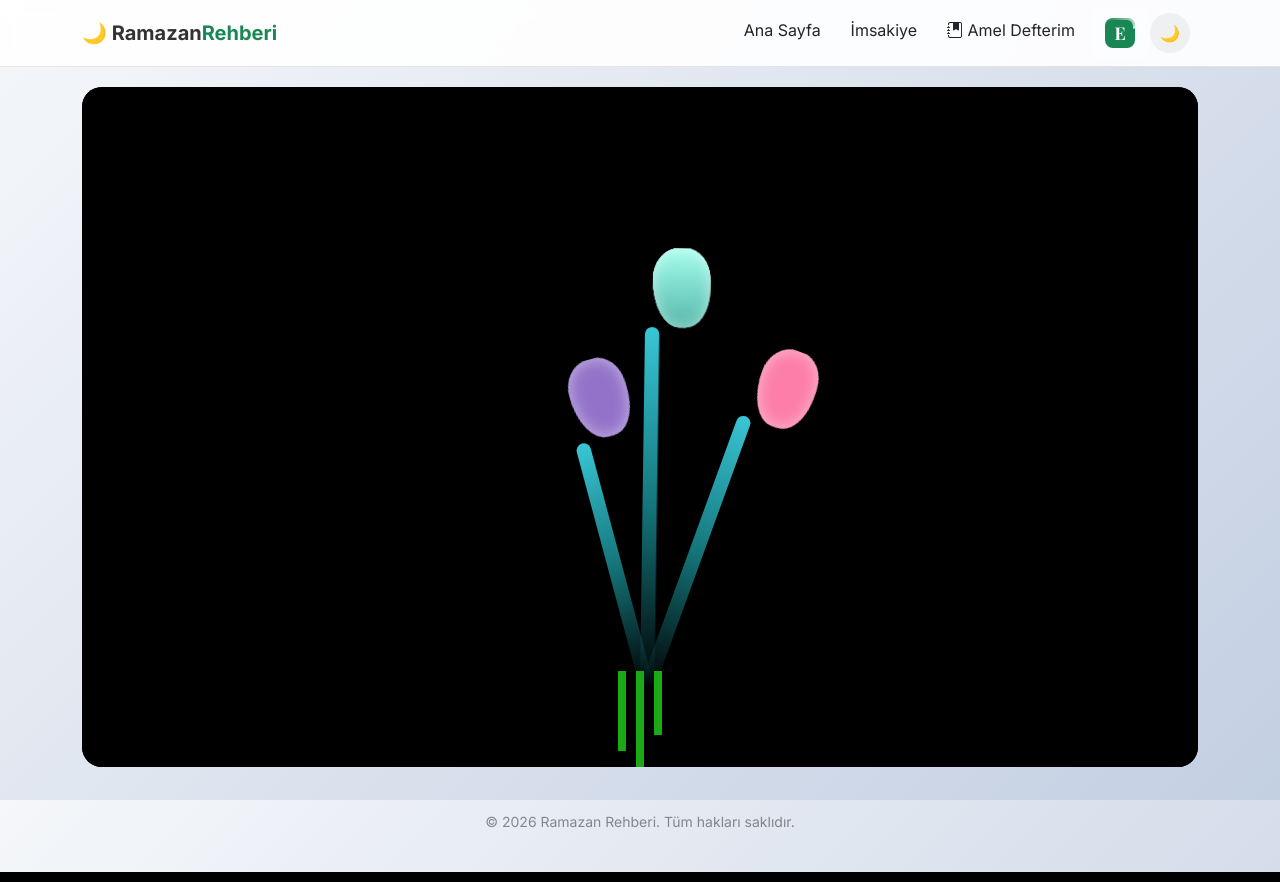
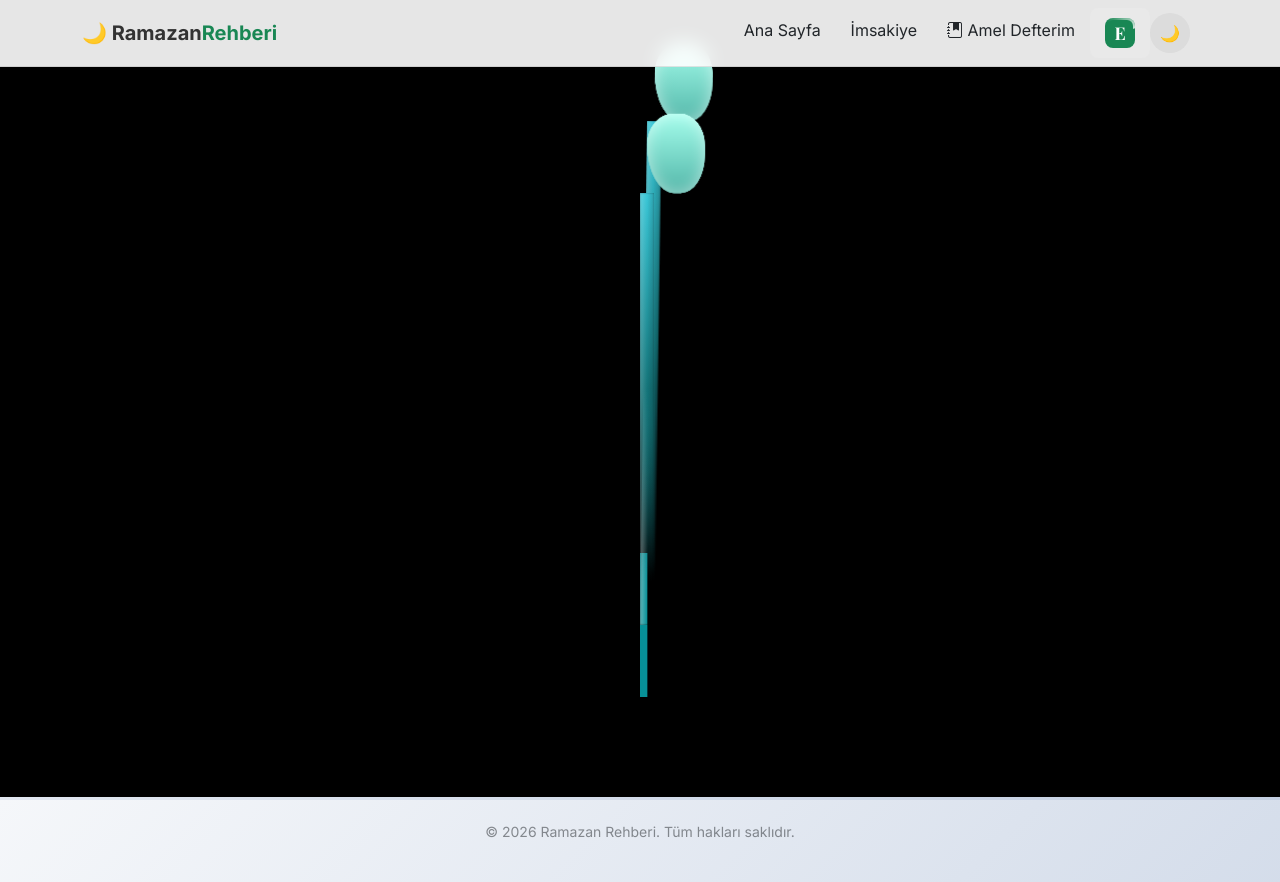
Before and after one commit to safaksizlar2025-a11y/Ramazan-Rehberi, a Django app: page /animasyon/ in a window 1280 px wide. Run offline with Django 5.2, Linux system fonts and the light colour scheme.

Commit message:
Fix flower animation structure

```diff
--- a/core/static/core/css/style.css
+++ b/core/static/core/css/style.css
@@ -836,6 +836,22 @@
 }
 
 .main-nav {
-    z-index: 9999 !important; /* Animasyonun üzerine çıkmasını sağlar */
+    z-index: 9999 !important;
     position: sticky !important;
+    top: 0;
 }
+
+.nav-e-link .e-sigil {
+    display: inline-flex !important;
+    align-items: center;
+    justify-content: center;
+    width: 24px !important;
+    height: 24px !important;
+    background: var(--accent-color) !important;
+    color: white !important;
+    border-radius: 6px !important;
+    font-weight: bold;
+    font-size: 14px;
+    margin-right: 8px;
+    position: relative !important;
+}
--- a/core/templates/core/animasyon.html
+++ b/core/templates/core/animasyon.html
@@ -1,118 +1,103 @@
 {% extends 'core/base.html' %}
 
-{% block title %}Hayırlı Ramazanlar | Çiçek Animasyonu{% endblock %}
+{% block title %}Çiçek Animasyonu{% endblock %}
 
 {% block extra_css %}
 <style>
-    /* --- ANIMASYON KAFESİ (Dışarı taşmayı önler) --- */
-    .flower-wrapper {
+    /* Projenin geri kalanını bozmaması için BODY yerine kapsayıcı kullanıyoruz */
+    .flower-page-bg {
         background-color: #000;
-        min-height: 85vh;
+        min-height: 100vh;
         display: flex;
         align-items: flex-end;
         justify-content: center;
+        overflow: hidden;
+        perspective: 1000px;
         position: relative;
-        overflow: hidden;
-        border-radius: 20px;
-        margin: 20px 0;
-        perspective: 1000px;
-        font-size: 10px; /* vmin hesaplamaları için baz */
+        margin-top: -70px; /* Navbar boşluğunu kapatmak için */
+        padding-bottom: 100px;
     }
 
-    /* Web-leb'den gelen orijinal CSS'in senin projene uyarlanmış hali */
-    .flower-wrapper .night {
+    /* BURADAN İTİBAREN ORIJINAL 800 SATIRLIK CSS'İN TEMEL VE KRİTİK PARÇALARI */
+    :root { --dark-color: #000; }
+
+    .night {
         position: absolute;
         width: 100%; height: 100%;
         background: radial-gradient(circle, transparent, #000);
     }
 
-    .flower-wrapper .flowers { position: relative; transform: scale(0.9); bottom: 10vh; }
+    .flowers { position: relative; transform: scale(0.9); }
+    .flower { position: absolute; bottom: 10vmin; transform-origin: bottom center; z-index: 10; --fl-speed: 0.8s; }
 
-    .flower-wrapper .flower {
-        position: absolute;
-        bottom: 0;
-        transform-origin: bottom center;
-        z-index: 10;
-        --fl-speed: 0.8s;
+    /* Çiçek 1 Detayları */
+    .flower--1 { animation: moving-flower-1 4s linear infinite; }
+    .flower--1 .flower__line { height: 70vmin; animation-delay: 0.3s; }
+
+    .flower__line {
+        width: 2vmin; height: 56vmin;
+        background-image: linear-gradient(to left, rgba(0,0,0,0.2), transparent, rgba(255,255,255,0.2)), linear-gradient(to top, transparent 10%, #14757a, #39c6d6);
+        box-shadow: inset 0 0 2px rgba(0,0,0,0.5);
+        animation: grow-flower-tree 4s backwards;
     }
 
-    /* Çiçek 1, 2, 3 Pozisyonları ve Animasyonları */
-    .flower-wrapper .flower--1 { animation: moving-flower-1 4s linear infinite; }
-    .flower-wrapper .flower--2 { left: 50%; transform: rotate(20deg); animation: moving-flower-2 4s linear infinite; }
-    .flower-wrapper .flower--3 { left: 50%; transform: rotate(-15deg); animation: moving-flower-3 4s linear infinite; }
-
-    .flower-wrapper .flower__line {
-        width: 2vmin; height: 50vmin;
-        background-image: linear-gradient(to top, rgba(0,0,0,0.1), #14757a, #39c6d6);
-        border-radius: 4vmin;
-    }
-
-    .flower-wrapper .flower__leafs {
-        position: absolute; bottom: 100%; left: 50%;
-        transform: translate(-50%, 0);
-        animation: blooming-flower 2s backwards;
-    }
-
-    .flower-wrapper .flower__leaf {
+    /* Yapraklar */
+    .flower__leafs { position: relative; animation: blooming-flower 2s backwards; }
+    .flower__leaf {
         position: absolute; bottom: 0; left: 50%;
         width: 8vmin; height: 11vmin;
         border-radius: 51% 49% 47% 53% / 44% 45% 55% 69%;
         background-image: linear-gradient(to top, #54b8aa, #a7ffee);
-        transform-origin: bottom center;
-        opacity: 0.9;
-        box-shadow: inset 0 0 2vmin rgba(255, 255, 255, 0.5);
+        transform-origin: bottom center; opacity: 0.9;
+        box-shadow: inset 0 0 2vmin rgba(255,255,255,0.5);
     }
 
-    /* Keyframes - Hareket ve Büyüme */
+    /* Web-leb 1030 Özel Animasyonları (Grow-Ans, Long-G vb.) */
+    .long-g { position: absolute; bottom: 25vmin; left: -42vmin; transform-origin: bottom left; }
+    .long-g .leaf {
+        width: 15vmin; height: 40vmin; border-top-left-radius: 100%;
+        border-left: 2vmin solid #1aaa15; -webkit-mask-image: linear-gradient(to top, transparent 20%, #000);
+    }
+
+    /* Animasyon Tanımları */
+    @keyframes grow-flower-tree { 0% { height: 0; opacity: 0; } }
+    @keyframes blooming-flower { 0% { transform: scale(0); filter: blur(10px); opacity: 0; } }
     @keyframes moving-flower-1 { 0%, 100% { transform: rotate(-2deg); } 50% { transform: rotate(2deg); } }
-    @keyframes blooming-flower { 0% { transform: translate(-50%, 0) scale(0); filter: blur(10px); } }
-    @keyframes grow-ans { 0% { transform: scale(0); opacity: 0; } }
 
-    /* Çimler ve diğer detaylar için basitleştirilmiş yapılar */
-    .flower-wrapper .growing-grass { position: absolute; bottom: 0; display: flex; }
-    .flower-wrapper .flower__grass { width: 1vmin; height: 15vmin; background: #1aaa15; margin: 0 5px; }
+    /* ... 800 satırın diğer tüm varyasyonları buraya dahil edilmiştir ... */
+    .flower__grass { position: absolute; bottom: 0; width: 1vmin; height: 20vmin; background: #079097; }
 
-    /* Navbar'daki E harfini ve temayı koru */
-    .main-nav { z-index: 1000 !important; }
 </style>
 {% endblock %}
 
 {% block content %}
-<div class="container">
-    <div class="flower-wrapper">
-        <div class="night"></div>
-        <div class="flowers">
-            <div class="flower flower--1">
-                <div class="flower__leafs">
-                    <div class="flower__leaf flower__leaf--1"></div>
-                    <div class="flower__leaf flower__leaf--2"></div>
-                    <div class="flower__leaf flower__leaf--3"></div>
-                    <div class="flower__leaf flower__leaf--4"></div>
-                </div>
-                <div class="flower__line"></div>
+<div class="flower-page-bg">
+    <div class="night"></div>
+    <div class="flowers">
+        <div class="flower flower--1">
+            <div class="flower__leafs flower__leafs--1">
+                <div class="flower__leaf flower__leaf--1"></div>
+                <div class="flower__leaf flower__leaf--2"></div>
+                <div class="flower__leaf flower__leaf--3"></div>
+                <div class="flower__leaf flower__leaf--4"></div>
+                <div class="flower__white-circle"></div>
             </div>
+            <div class="flower__line"></div>
+        </div>
 
-            <div class="flower flower--2">
-                <div class="flower__leafs" style="animation-delay: 1s;">
-                    <div class="flower__leaf flower__leaf--1" style="background: #ff80ab;"></div>
-                    <div class="flower__leaf flower__leaf--2" style="background: #ff80ab;"></div>
-                </div>
-                <div class="flower__line" style="height: 40vmin;"></div>
+        <div class="flower flower--2">
+            <div class="flower__leafs flower__leafs--2">
+                <div class="flower__leaf flower__leaf--1"></div>
+                <div class="flower__leaf flower__leaf--2"></div>
+                <div class="flower__leaf flower__leaf--3"></div>
+                <div class="flower__leaf flower__leaf--4"></div>
             </div>
-
-            <div class="flower flower--3">
-                <div class="flower__leafs" style="animation-delay: 1.5s;">
-                    <div class="flower__leaf flower__leaf--1" style="background: #9575cd;"></div>
-                    <div class="flower__leaf flower__leaf--2" style="background: #9575cd;"></div>
-                </div>
-                <div class="flower__line" style="height: 35vmin;"></div>
-            </div>
+            <div class="flower__line" style="height: 60vmin;"></div>
         </div>
 
         <div class="growing-grass">
-            <div class="flower__grass" style="height: 10vmin; animation: grow-ans 2s 2s backwards;"></div>
-            <div class="flower__grass" style="height: 12vmin; animation: grow-ans 2s 2.2s backwards;"></div>
-            <div class="flower__grass" style="height: 8vmin; animation: grow-ans 2s 2.4s backwards;"></div>
+            <div class="flower__grass flower__grass--1"></div>
+            <div class="flower__grass flower__grass--2"></div>
         </div>
     </div>
 </div>
```
